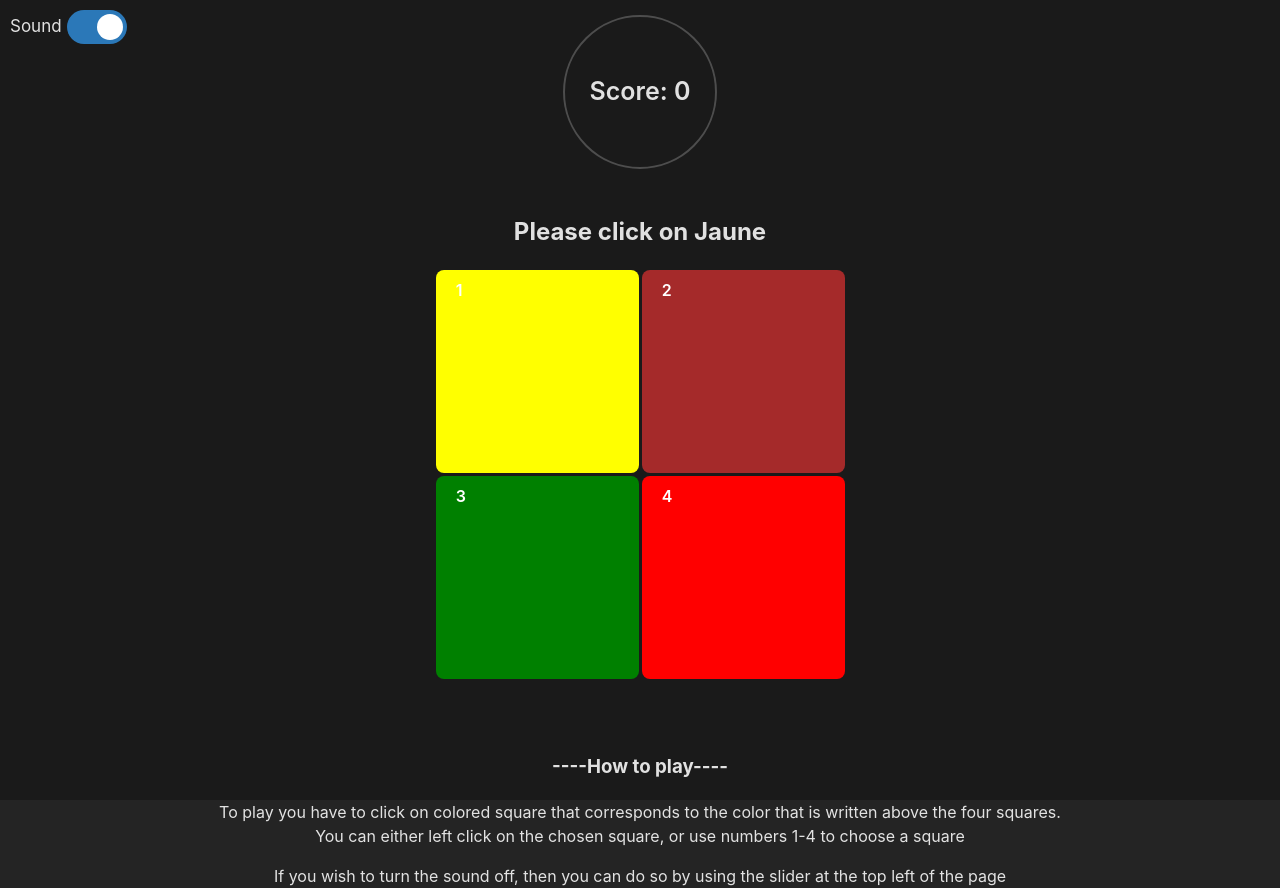
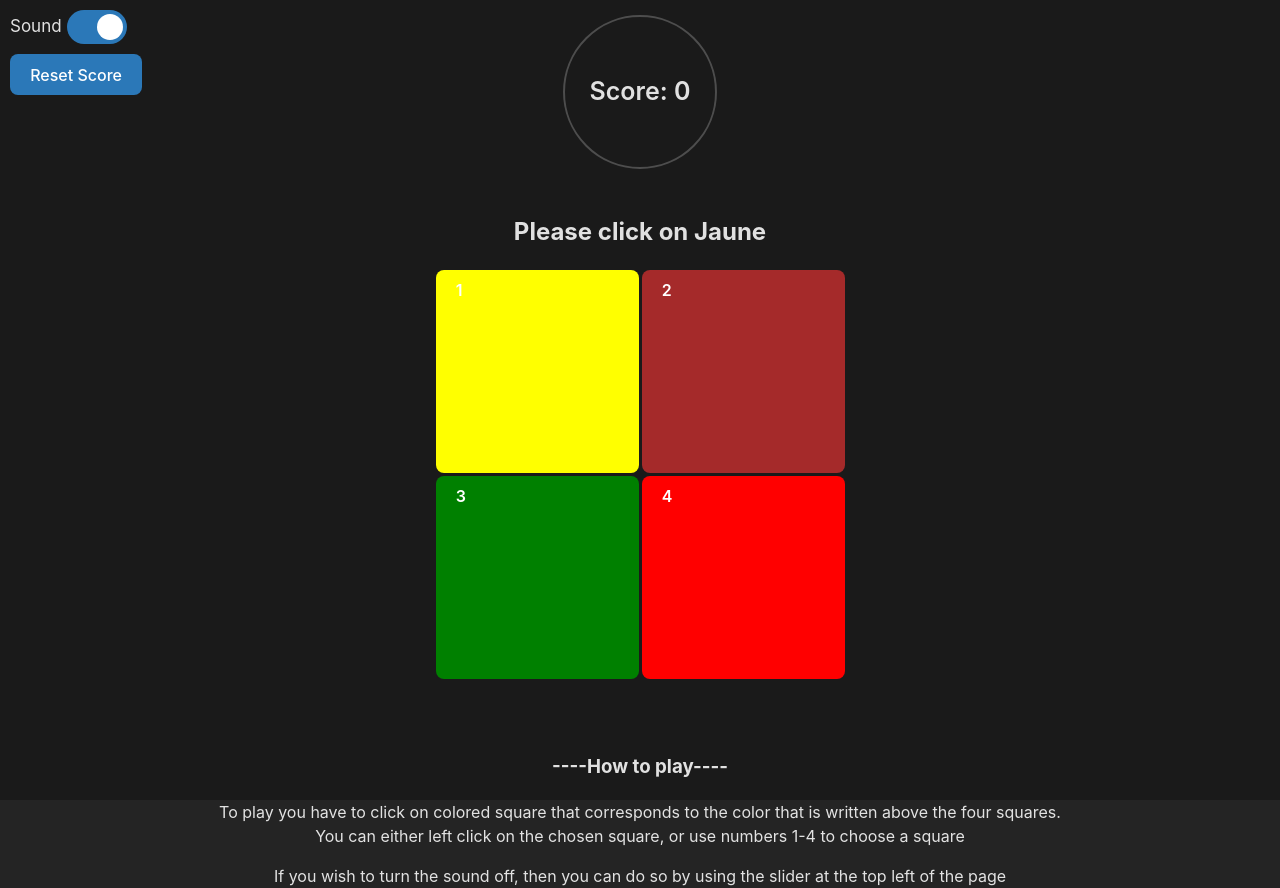
Before and after one commit to AxelLuxem/languageApp, a React (Vite) app: page / in a window 1280 px wide. Built offline with nearby package versions, Linux system fonts and the light colour scheme.

Commit message:
Reset Score button

```diff
--- a/src/App.css
+++ b/src/App.css
@@ -81,6 +81,14 @@ input:checked + .slider:before {
 
 .block {
   width: 100%;
+}
+
+.resetButton {
+  background-color: #2b78b8;
+  margin-left: 10px;
+  text-align: center;
+  color: White;
+  border-width: 1px;
 }
 
 .scoreWrapper {
--- a/src/App.jsx
+++ b/src/App.jsx
@@ -78,6 +78,13 @@ const App = () => {
     document.addEventListener("keypress", keypress);
   };
 
+  const resetScore = () => {
+    setScore(0);
+    setQuestionColor();
+    setFourColors([]);
+    generateColor();
+  };
+
   useEffect(() => {
     if (soundOn) {
       playSound();
@@ -105,6 +112,12 @@ const App = () => {
               <span className="slider round"></span>
             </label>
           </div>
+          <button
+            className="resetButton"
+            onClick={() => resetScore()}
+          >
+            Reset Score
+          </button>
         </div>
         <div className="scoreWrapper block">
           <p id="Score" className="scoreText">
```
